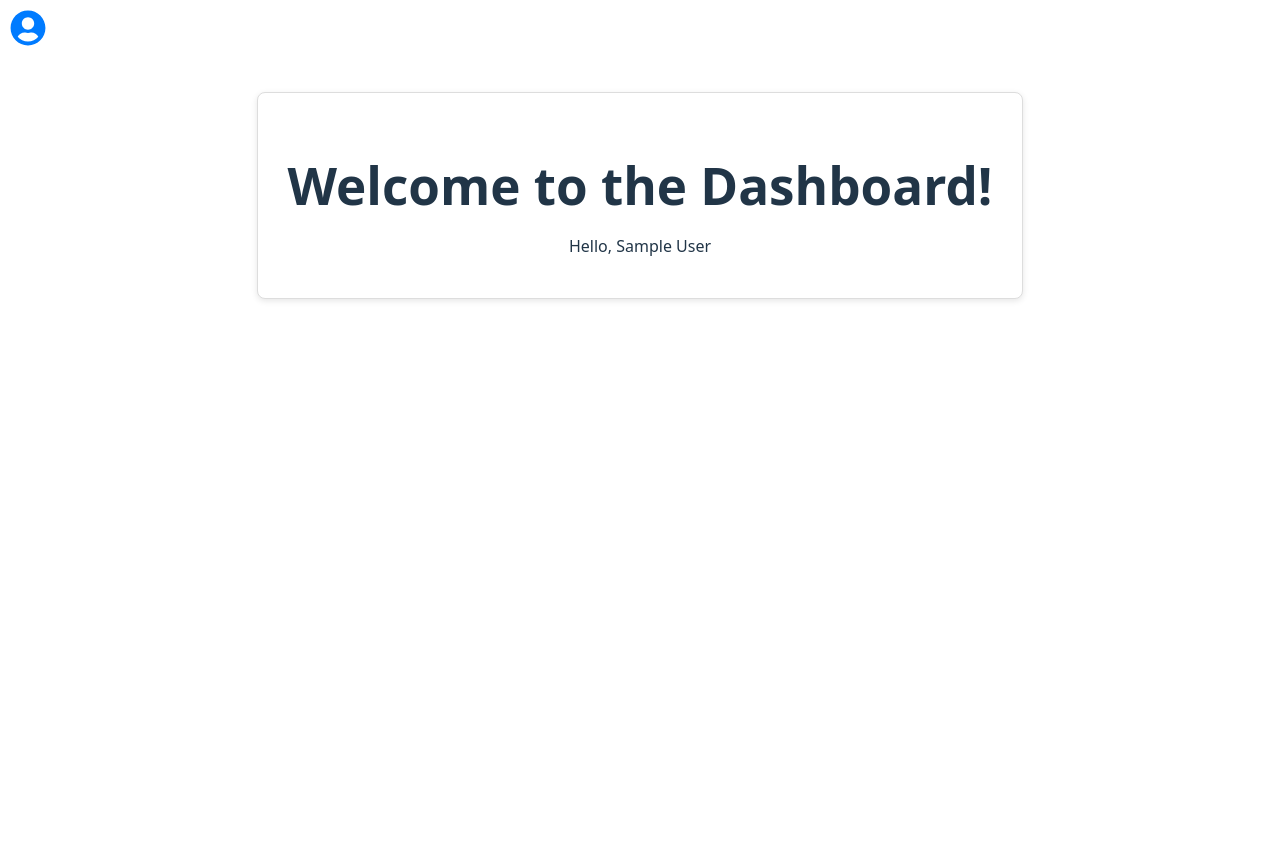
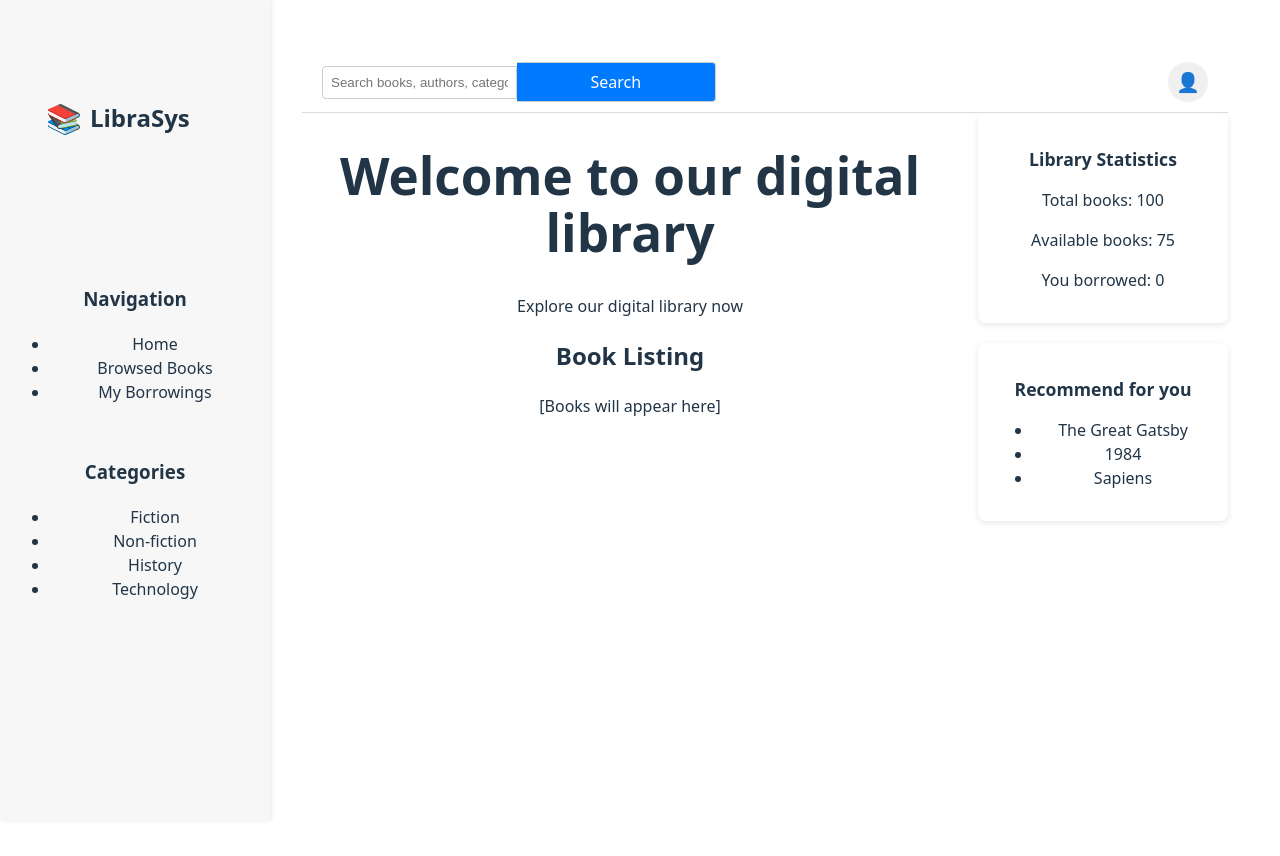
Before and after one commit to Jingwei-Lin/library-reservation-hub, a React (Vite) app in the folder frontend/: page /dashboard in a window 1280 px wide. Shown: the top 856 px of the page. Built offline with nearby package versions, Linux system fonts and the light colour scheme; sample sign-in values are in the browser's storage.

Commit message:
Unlogged-in mainpage overlook

```diff
--- a/frontend/package.json
+++ b/frontend/package.json
@@ -11,6 +11,7 @@
   },
   "dependencies": {
     "axios": "^1.12.2",
+    "lucide-react": "^0.544.0",
     "react": "^19.1.1",
     "react-dom": "^19.1.1",
     "react-icons": "^5.5.0",
--- a/frontend/src/App.jsx
+++ b/frontend/src/App.jsx
@@ -37,12 +37,16 @@ function App() {
                     />
                     <Route
                         path="/dashboard"
-                        element={isAuthenticated ? (
-                            <Dashboard user={user} />
-                        ) : (
-                            <Navigate to="/login" />
-                        )}
+                        element={
+                            <Dashboard
+                                user={user}
+                                setIsAuthenticated={setIsAuthenticated}
+                                isAuthenticated={isAuthenticated}
+                            />
+                        }
                     />
+
+
                     <Route path="/" element={<Navigate to="/login" />} />
                 </Routes>
             </div>
--- a/frontend/src/components/Dashboard.css
+++ b/frontend/src/components/Dashboard.css
@@ -1,42 +1,165 @@
-.dashboard-container {
-    max-width: 800px;
-    margin: 60px auto;
-    padding: 30px;
-    background-color: #ffffff;
+.dashboard {
+    display: flex;
+    height: 100vh;
+}
+
+/* Sidebar */
+.sidebar {
+    width: 250px;
+    padding: 10px;
+    background-color: #f7f7f7;
+    display: flex;
+    flex-direction: column;
+    gap: 20px;
+
+    position: fixed;
+    top: 0;
+    left: 0;
+    height: 100vh;
+    overflow-y: auto;
+    box-shadow: 1px 0 5px rgba(0,0,0,0.1);
+}
+
+/* Main content */
+.main-content {
+    margin-left: 250px;
+    flex: 1;
+    padding: 20px;
+    overflow-y: auto;
+}
+
+/* Header */
+.header {
+    display: flex;
+    justify-content: space-between;
+    align-items: center;
+    background-color: #fff;
+    padding: 10px 20px;
+    border-bottom: 1px solid #ddd;
+    position: sticky;
+    top: 0;
+    z-index: 1000;
+}
+
+/* Search bar */
+.search-bar {
+    display: flex;
+    align-items: center;
+}
+
+.search-bar input {
+    padding: 8px;
+    border: 1px solid #ccc;
+    border-radius: 4px 0 0 4px;
+    width: 300px;
+}
+
+.search-bar button {
+    padding: 8px 12px;
+    border: 1px solid #ccc;
+    border-left: none;
+    border-radius: 0 4px 4px 0;
+    background-color: #007bff;
+    color: #fff;
+    cursor: pointer;
+}
+
+/* Logo */
+.logo {
+    display: flex;
+    align-items: center;
+    gap: 8px;
+    font-size: 1.5rem;
+    font-weight: bold;
+    margin-bottom: 20px;
+}
+
+.logo-icon {
+    font-size: 1.8rem;
+}
+
+/* User panel */
+.user-wrapper {
+    position: relative;
+}
+
+/* User panel always exists, slides in/out */
+.user-panel {
+    position: absolute;
+    right: 0;       /* anchored to right of icon */
+    top: 40px;
+    width: 200px;
+    background: #fff;
+    box-shadow: 0 2px 10px rgba(0,0,0,0.2);
     border-radius: 8px;
-    border: 1px solid #ddd;
+    padding: 10px;
+
+    transform: translateX(100%); /* start offscreen right */
+    opacity: 0;
+    transition: transform 0.3s ease, opacity 0.3s ease;
+    z-index: 100;
+    pointer-events: none;        /* ignore clicks when hidden */
+}
+
+.user-panel.open {
+    transform: translateX(0);    /* slide in */
+    opacity: 1;
+    pointer-events: auto;        /* enable clicks when visible */
+}
+
+.user-icon {
+    display: flex;
+    align-items: center;
+    justify-content: center;
+    width: 40px;
+    height: 40px;
+    border-radius: 50%;
+    background-color: #f0f0f0;
+    color: #333;
+    font-size: 1.2rem;
+    cursor: pointer;
+    transition: background-color 0.3s ease, color 0.3s ease;
+}
+
+.user-icon:hover {
+    background-color: #007bff; /* blue */
+    color: #fff; /* white icon */
+}
+
+
+
+
+/* Content wrapper: central + right panel */
+.content-wrapper {
+    display: flex;
+    gap: 20px;
+}
+
+/* Central content */
+.central-content {
+    flex: 1;
+}
+
+/* Right panel */
+.right-panel {
+    width: 250px;
+    display: flex;
+    flex-direction: column;
+    gap: 20px;
+    position: sticky;
+    top: 80px; /* below header */
+    align-self: flex-start;
+}
+
+/* Stats & recommendation boxes */
+.stats-box, .recommend-box {
+    background-color: #fff;
+    padding: 15px;
+    border-radius: 8px;
     box-shadow: 0 2px 6px rgba(0,0,0,0.1);
 }
 
-.dashboard-container h1 {
-    text-align: center;
-    margin-bottom: 20px;
+.stats-box h3, .recommend-box h3 {
+    margin-bottom: 10px;
+    font-size: 1.1rem;
 }
-
-.dashboard-container p {
-    font-size: 1rem;
-    margin-bottom: 10px;
-}
-
-.dashboard-container button {
-    padding: 8px 15px;
-    background-color: #dc3545;
-    color: white;
-    border: none;
-    border-radius: 4px;
-    cursor: pointer;
-}
-
-/* Optional: top-right header styles if used */
-.app-header {
-    display: flex;
-    justify-content: flex-end;
-    padding: 10px;
-    background-color: #f0f0f0;
-    border-bottom: 1px solid #ddd;
-}
-
-.app-header span {
-    margin-right: 10px;
-    font-weight: 500;
-}
--- a/frontend/src/components/Dashboard.jsx
+++ b/frontend/src/components/Dashboard.jsx
@@ -1,13 +1,140 @@
-import './Dashboard.css';
-import React from 'react';
+import React, { useState, useRef, useEffect } from "react";
+import { useNavigate } from "react-router-dom";
+import "./Dashboard.css";
 
-const Dashboard = ({ user }) => {
+const Dashboard = ({ user, setIsAuthenticated, isAuthenticated }) => {
+    const [isPanelOpen, setIsPanelOpen] = useState(false);
+    const panelRef = useRef(null);
+    const navigate = useNavigate();
+
+    const handleLogout = () => {
+        localStorage.removeItem("user");
+        setIsAuthenticated(false);
+        setIsPanelOpen(false);
+    };
+
+    const handleLoginRedirect = () => {
+        navigate("/login");
+    };
+
+    const handleProtectedClick = () => {
+        if (!isAuthenticated) {
+            navigate("/login");
+        }
+    };
+
+    // Close panel when clicking outside
+    useEffect(() => {
+        const handleClickOutside = (event) => {
+            if (panelRef.current && !panelRef.current.contains(event.target)) {
+                setIsPanelOpen(false);
+            }
+        };
+        document.addEventListener("mousedown", handleClickOutside);
+        return () => {
+            document.removeEventListener("mousedown", handleClickOutside);
+        };
+    }, []);
+
     return (
-        <div className="page-container dashboard-container">
-            <h1>Welcome to the Dashboard!</h1>
-            {user.firstName && <p>Hello, {user.firstName} {user.lastName}</p>}
-            {user.userAccount && <p>Email: {user.userAccount}</p>}
-            {/* No logout button here; use the panel */}
+        <div className="dashboard">
+            {/* Sidebar */}
+            <nav className="sidebar">
+                <div className="logo">
+                    <span className="logo-icon">📚</span>
+                    <span className="logo-text">LibraSys</span>
+                </div>
+
+                <div className="nav-box">
+                    <h3>Navigation</h3>
+                    <ul>
+                        <li onClick={handleProtectedClick}>Home</li>
+                        <li onClick={handleProtectedClick}>Browsed Books</li>
+                        <li onClick={handleProtectedClick}>My Borrowings</li>
+                    </ul>
+                </div>
+
+                <div className="category-box">
+                    <h3>Categories</h3>
+                    <ul>
+                        <li>Fiction</li>
+                        <li>Non-fiction</li>
+                        <li>History</li>
+                        <li>Technology</li>
+                    </ul>
+                </div>
+            </nav>
+
+            {/* Main Content */}
+            <div className="main-content">
+                <header className="header">
+                    <div className="search-bar">
+                        <input
+                            type="text"
+                            placeholder="Search books, authors, categories..."
+                        />
+                        <button>Search</button>
+                    </div>
+
+                    <div className="user-wrapper" ref={panelRef}>
+                        {isAuthenticated ? (
+                            <>
+                                <div
+                                    className="user-icon"
+                                    onClick={() => setIsPanelOpen(!isPanelOpen)}
+                                >
+                                    👤
+                                </div>
+
+                                <div className={`user-panel ${isPanelOpen ? "open" : ""}`}>
+                                    <h3>User Panel</h3>
+                                    <p>{user.firstName} {user.lastName}</p>
+                                    <p>Email: {user.userAccount}</p>
+                                    <button onClick={handleLogout}>Logout</button>
+                                </div>
+                            </>
+                        ) : (
+                            <button className="login-button" onClick={handleLoginRedirect}>
+                                Login
+                            </button>
+                        )}
+                    </div>
+                </header>
+
+                <div className="content-wrapper">
+                    {/* Central content */}
+                    <div className="central-content">
+                        <div className="welcome">
+                            <h1>Welcome to our digital library</h1>
+                            <p>Explore our digital library now</p>
+                        </div>
+
+                        <div className="book-listing">
+                            <h2>Book Listing</h2>
+                            <p>[Books will appear here]</p>
+                        </div>
+                    </div>
+
+                    {/* Right panel */}
+                    <div className="right-panel">
+                        <div className="stats-box">
+                            <h3>Library Statistics</h3>
+                            <p>Total books: 100</p>
+                            <p>Available books: 75</p>
+                            <p>You borrowed: 0</p>
+                        </div>
+
+                        <div className="recommend-box">
+                            <h3>Recommend for you</h3>
+                            <ul>
+                                <li>The Great Gatsby</li>
+                                <li>1984</li>
+                                <li>Sapiens</li>
+                            </ul>
+                        </div>
+                    </div>
+                </div>
+            </div>
         </div>
     );
 };
--- a/frontend/src/components/UserPanel.css
+++ b/frontend/src/components/UserPanel.css
@@ -1,52 +1,28 @@
-/* User icon at top-left */
-.user-icon {
-    position: fixed;
-    top: 10px;
-    left: 10px;
-    cursor: pointer;
-    color: #007bff;
-    z-index: 1001;
-}
-
-/* Slide-in panel */
-.user-panel {
-    position: fixed;
-    top: 0;
-    left: -3000px; /* hidden by default */
-    width: 250px;
-    height: 100%;
-    background-color: #f0f0f0;
-    padding: 20px;
-    box-shadow: 2px 0 5px rgba(0,0,0,0.2);
-    transition: left 0.3s ease;
-    z-index: 1002;
-}
-
-.user-panel.open {
-    left: 0;
-}
-
-.user-panel button {
-    margin-top: 20px;
-    padding: 8px 12px;
-    border-radius: 4px;
-    border: none;
-    background-color: #007bff;
-    color: white;
-    cursor: pointer;
-}
-
-.user-panel button:hover {
-    background-color: #0056b3;
-}
-
-/* Overlay when panel is open */
+/* Full screen overlay */
 .overlay {
     position: fixed;
     top: 0;
     left: 0;
     width: 100%;
     height: 100%;
-    background: rgba(0,0,0,0.3);
-    z-index: 1000;
+    background: rgba(0, 0, 0, 0.3); /* dim background */
+    z-index: 999; /* under the panel */
 }
+
+/* User panel styles */
+.user-panel {
+    position: fixed;
+    top: 0;
+    right: -300px;
+    width: 300px;
+    height: 100%;
+    background: white;
+    box-shadow: -2px 0 6px rgba(0,0,0,0.1);
+    padding: 1.5rem;
+    transition: right 0.3s ease;
+    z-index: 1000; /* above overlay */
+}
+
+.user-panel.open {
+    right: 0;
+}
--- a/frontend/src/components/UserPanel.jsx
+++ b/frontend/src/components/UserPanel.jsx
@@ -1,41 +1,19 @@
-import React, { useState } from 'react';
-import './UserPanel.css';
-import { FaUserCircle } from 'react-icons/fa';
-import { logoutUser } from '../services/authApi';
-import { useNavigate } from 'react-router-dom';
+import React from "react";
+import "./UserPanel.css";
 
-const UserPanel = ({ user, setIsAuthenticated }) => {
-    const [open, setOpen] = useState(false);
-    const navigate = useNavigate();
+function UserPanel({ user, isOpen }) {
+    return (
+        <div
+            className={`user-panel ${isOpen ? "open" : ""}`}
+            onClick={(e) => e.stopPropagation()} // prevent overlay click
+        >
+            <h2>User Information</h2>
+            <p><strong>Name:</strong> {user.firstName} {user.lastName}</p>
+            <p><strong>Email:</strong> {user.userAccount}</p>
+            <p><strong>Role:</strong> {user.userRole || "User"}</p>
+        </div>
+    );
+}
 
-    const handleLogout = () => {
-        logoutUser();
-        setIsAuthenticated(false);
-        navigate('/login');
-    };
-
-    return (
-        <>
-            {/* User icon */}
-            <FaUserCircle
-                className="user-icon"
-                size={36}
-                onClick={() => setOpen(!open)}
-            />
-
-            {/* Sliding panel */}
-            <div className={`user-panel ${open ? 'open' : ''}`}>
-                <h3>User Info</h3>
-                <p>Name: {user.firstName || 'N/A'} {user.lastName || ''}</p>
-                <p>Email: {user.userAccount || 'N/A'}</p>
-
-                <button onClick={handleLogout}>Logout</button>
-            </div>
-
-            {/* Overlay */}
-            {open && <div className="overlay" onClick={() => setOpen(false)} />}
-        </>
-    );
-};
 
 export default UserPanel;
```
Also changed, not shown: 1 other file (tests, documents, lock files or other folders).
